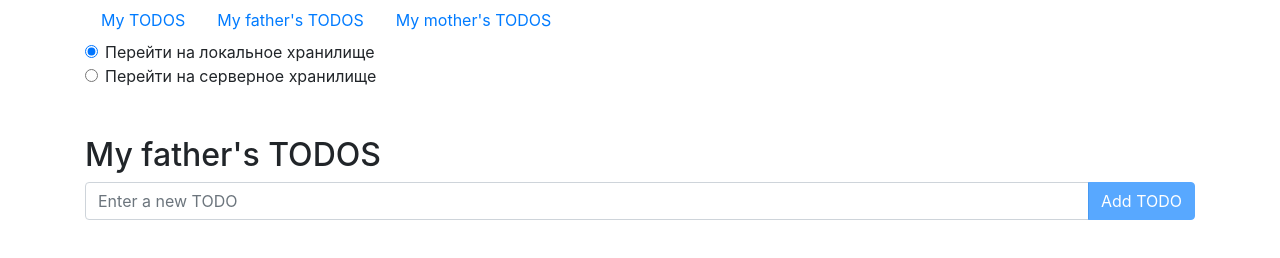
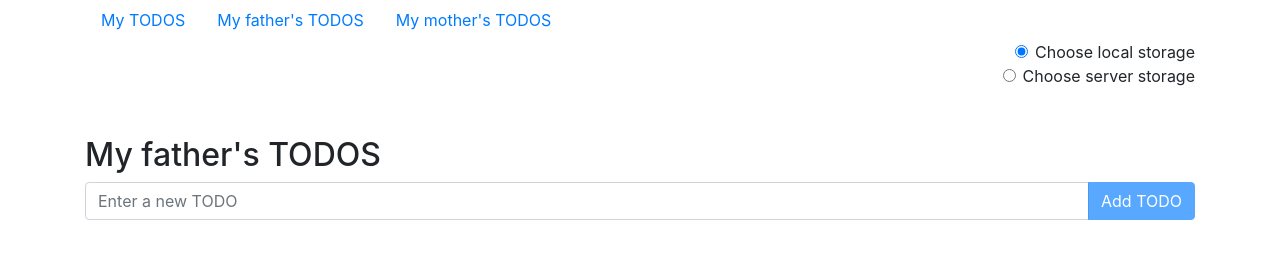
Before and after one commit to anoetzel/todo, a website: page dad.html in a window 1280 px wide. Drawn offline with nearby package versions, Linux system fonts and the light colour scheme.

Commit message:
Some text translated

```diff
--- a/dad.html
+++ b/dad.html
@@ -60,17 +60,17 @@
       <a href="dad.html" class="nav-link">My father's TODOS</a>
       <a href="mom.html" class="nav-link">My mother's TODOS</a>
     </nav>
-    <div class="storage text-end">
+    <div class="storage text-right">
       <div class="form-check">
         <input class="form-check-input" type="radio" name="flexRadioDefault" id="flexRadioDefault1" checked>
         <label class="form-check-label" for="flexRadioDefault1">
-          Перейти на локальное хранилище
+          Choose local storage
         </label>
       </div>
       <div class="form-check">
         <input class="form-check-input" type="radio" name="flexRadioDefault" id="flexRadioDefault2">
         <label class="form-check-label" for="flexRadioDefault2">
-          Перейти на серверное хранилище
+          Choose server storage
         </label>
       </div>
     </div>
--- a/db.json
+++ b/db.json
@@ -1 +1 @@
-[{"owner":"Dad","name":"купить хлеб","done":true,"id":"1643901473073"},{"owner":"Mom","name":"Дело мамы сервер 1","done":false,"id":"1646743091992"},{"owner":"I am","name":"to buy milk","done":true,"id":"1653162227593"}]
+[{"owner":"Dad","name":"купить хлеб","done":true,"id":"1643901473073"},{"owner":"Mom","name":"Дело мамы сервер 1","done":false,"id":"1646743091992"}]
```
Also changed, not shown: index.html (+1 -1 lines), mom.html (+3 -3 lines), README.md.
